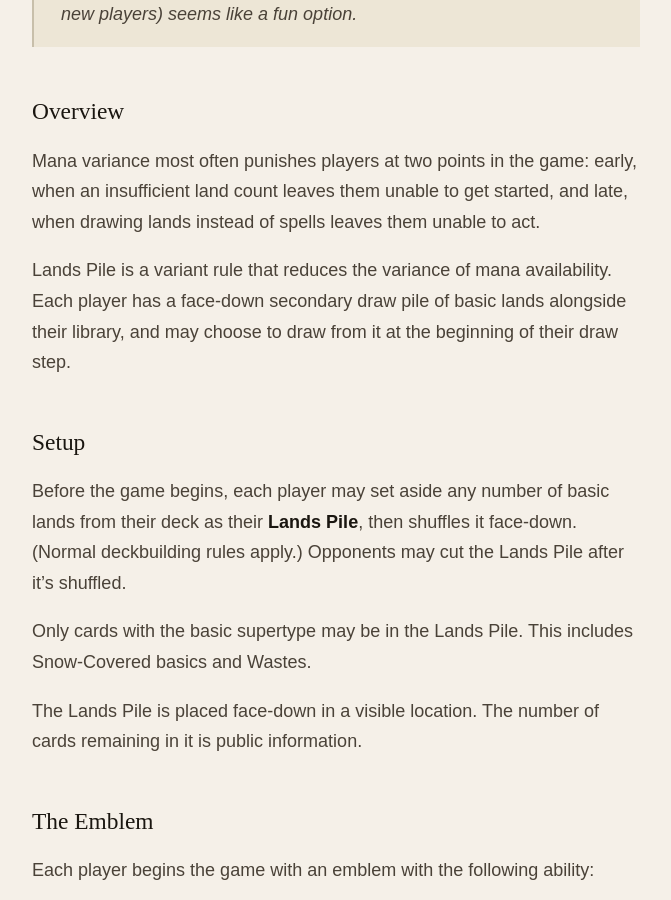
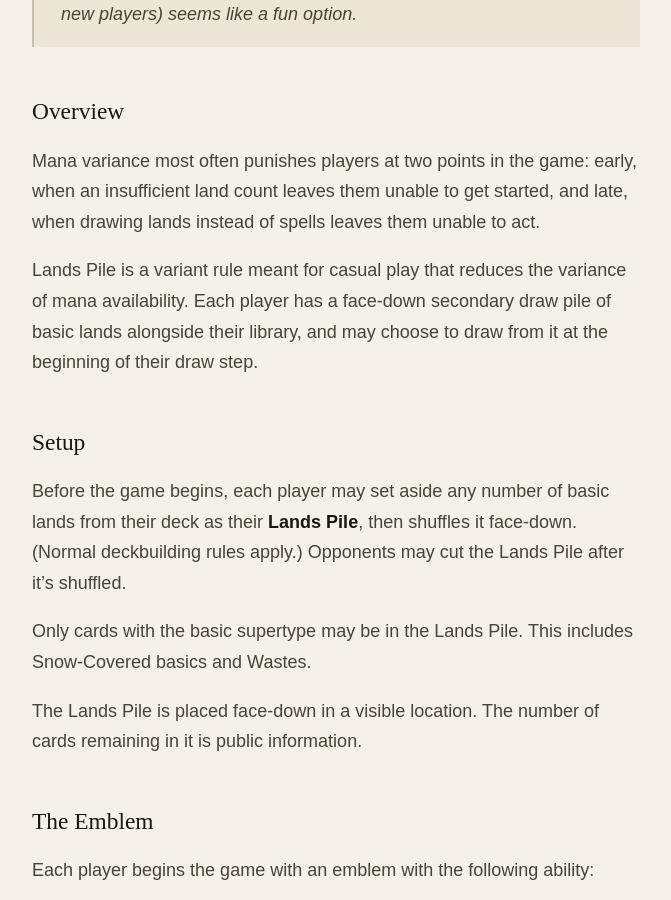
Before and after one commit to murtaugh/MTG-Lands-Pile, a Jekyll site: the page built from index.md, in a window 1280 px wide and 900 px high, scrolled down 483 px. Shown: the whole window, without its empty margins (304-975 px from the left). Built offline with Jekyll 4.4.1, drawn with Linux system fonts in a browser that asks for light colours; some web fonts are replaced.

Commit message:
Update index.md

```diff
--- a/index.md
+++ b/index.md
@@ -11,7 +11,7 @@ title: Lands Pile
 
 Mana variance most often punishes players at two points in the game: early, when an insufficient land count leaves them unable to get started, and late, when drawing lands instead of spells leaves them unable to act.
 
-Lands Pile is a variant rule that reduces the variance of mana availability. Each player has a face-down secondary draw pile of basic lands alongside their library, and may choose to draw from it at the beginning of their draw step.
+Lands Pile is a variant rule meant for casual play that reduces the variance of mana availability. Each player has a face-down secondary draw pile of basic lands alongside their library, and may choose to draw from it at the beginning of their draw step.
 
 ---
 
```
